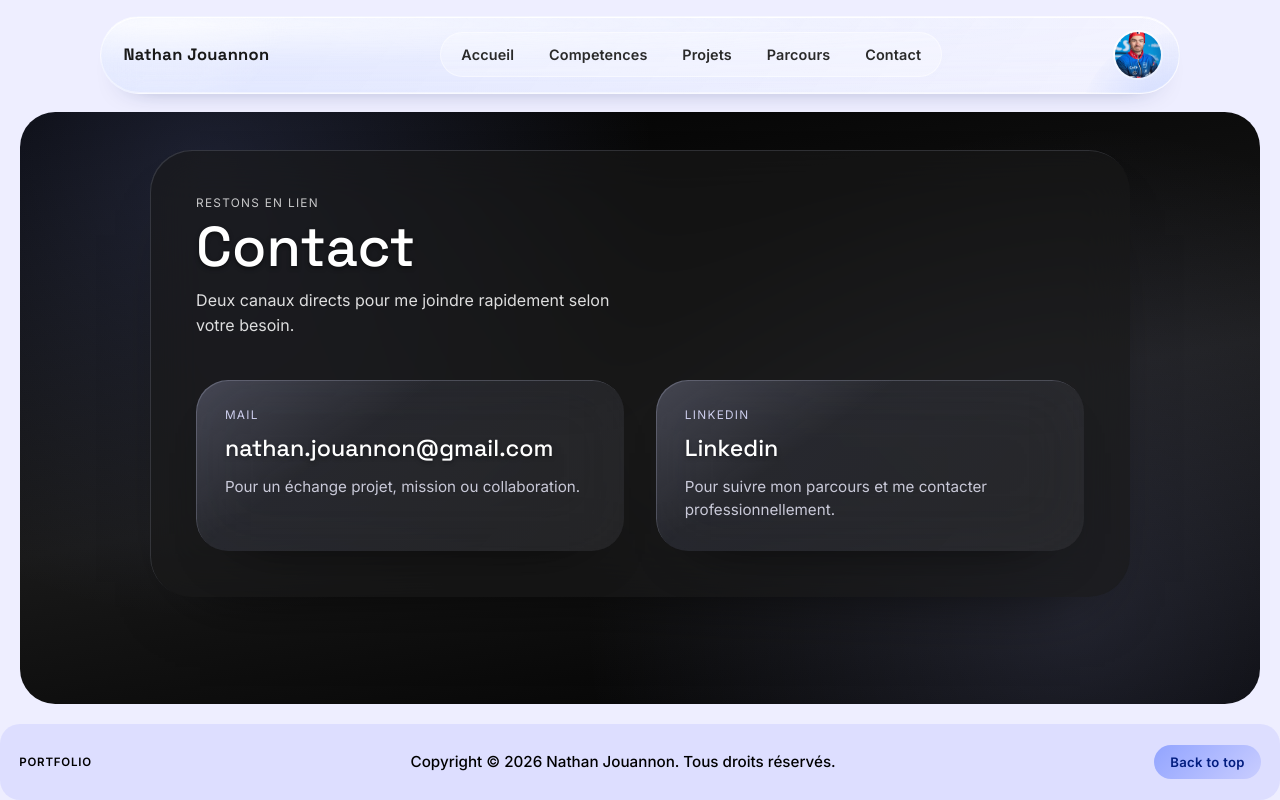
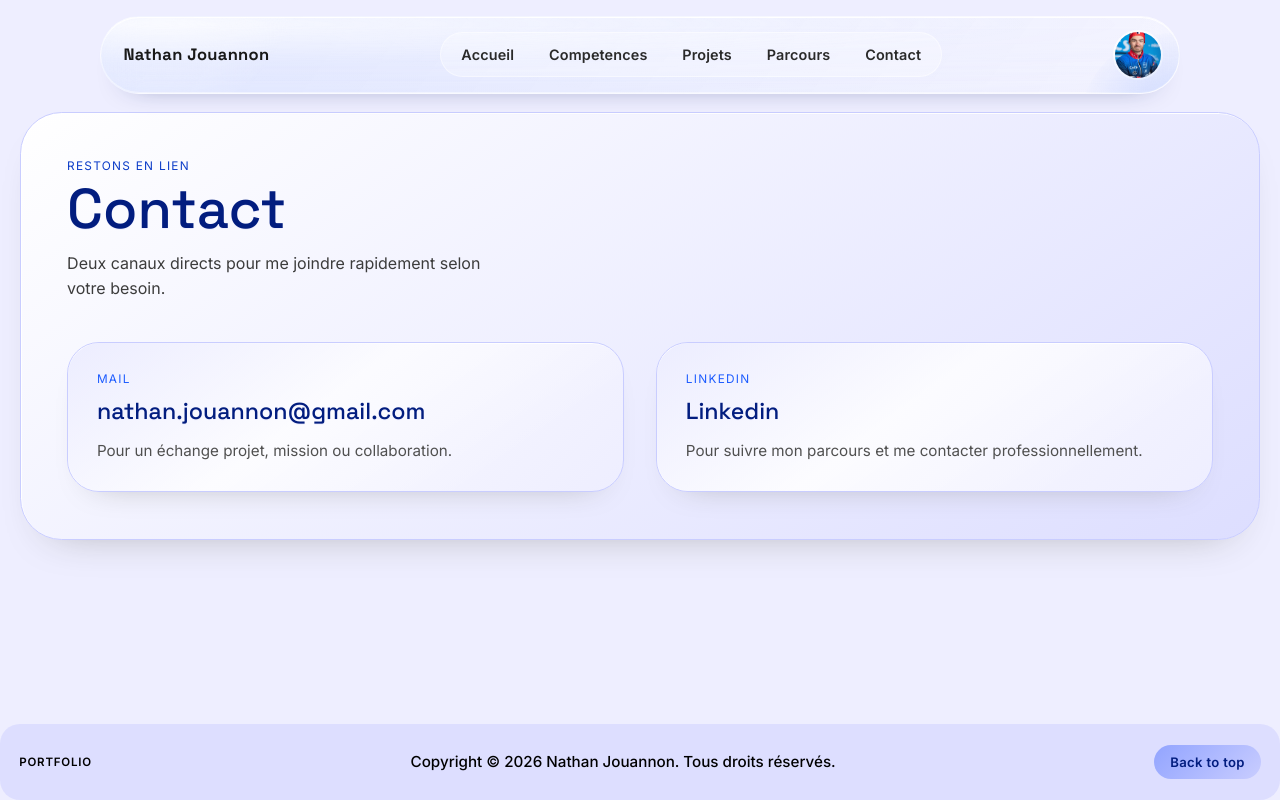
Before and after one commit to nathanjouannon/Portfolio, a React app: page /contact in a window 1280 px wide. Built offline with nearby package versions, Linux system fonts and the light colour scheme; the HTML template or start-up script is replaced by a standard one.

Commit message:
fix style

```diff
--- a/src/pages/Career/career.css
+++ b/src/pages/Career/career.css
@@ -196,11 +196,6 @@
   inset: 0;
   border-radius: inherit;
   pointer-events: none;
-  background: linear-gradient(
-    145deg,
-    color-mix(in srgb, var(--bleu-50) 72%, transparent),
-    transparent 38%
-  );
   opacity: 0.95;
 }
 
--- a/src/pages/Contact/contact.css
+++ b/src/pages/Contact/contact.css
@@ -3,39 +3,24 @@
 .contact-page {
   width: 100%;
   min-height: 100%;
-  padding: clamp(1.2rem, 3vw, 2.5rem);
-  border-radius: 2.2rem;
-  background:
-    radial-gradient(
-      circle at 15% 10%,
-      color-mix(in srgb, var(--bleu-500) 18%, transparent),
-      transparent 38%
-    ),
-    radial-gradient(
-      circle at 85% 85%,
-      color-mix(in srgb, var(--bleu-400) 16%, transparent),
-      transparent 42%
-    ),
-    linear-gradient(170deg, var(--black-950) 0%, var(--black-900) 55%, var(--black-950) 100%);
-  overflow: hidden;
 }
 
 .contact-shell {
   position: relative;
-  max-width: 980px;
   margin: 0 auto;
   padding: clamp(1.4rem, 3.6vw, 3rem);
   border-radius: 2.6rem;
-  background: color-mix(in srgb, var(--black-900) 62%, transparent);
-  backdrop-filter: blur(24px);
+  background: linear-gradient(145deg, var(--bleu-50) 0%, var(--bleu-200) 100%);
+  border: 1px solid var(--bleu-300);
+  backdrop-filter: blur(14px);
   box-shadow:
-    0 35px 70px -50px color-mix(in srgb, var(--black-950) 85%, transparent),
-    inset 1px 1px 0 color-mix(in srgb, var(--bleu-200) 14%, transparent);
+    0 20px 45px -32px var(--black-300),
+    inset 1px 1px 0 var(--bleu-50);
 }
 
 .contact-kicker {
   margin: 0;
-  color: color-mix(in srgb, var(--bleu-50) 76%, transparent);
+  color: var(--bleu-800);
   font-family: 'Inter', sans-serif;
   font-size: 0.74rem;
   letter-spacing: 0.08rem;
@@ -44,17 +29,17 @@
 
 .contact-title {
   margin: 0.45rem 0 0;
-  color: var(--bleu-50);
+  color: var(--bleu-900);
   font-family: 'Space Grotesk', sans-serif;
   font-size: clamp(2.2rem, 5vw, 3.5rem);
   line-height: 1.05;
-  text-shadow: 0 2px 4px color-mix(in srgb, var(--black-950) 50%, transparent);
+  text-shadow: 0 1px 0 var(--bleu-100);
 }
 
 .contact-intro {
   margin: 0.75rem 0 0;
   max-width: 42ch;
-  color: color-mix(in srgb, var(--bleu-50) 86%, transparent);
+  color: var(--black-700);
   font-family: 'Inter', sans-serif;
   font-size: 1rem;
   line-height: 1.55;
@@ -72,17 +57,12 @@
   isolation: isolate;
   padding: clamp(1.1rem, 2.5vw, 1.8rem);
   border-radius: 2rem;
-  background:
-    linear-gradient(
-      130deg,
-      color-mix(in srgb, var(--bleu-500) 8%, transparent),
-      color-mix(in srgb, var(--bleu-300) 4%, transparent)
-    ),
-    color-mix(in srgb, var(--black-700) 18%, transparent);
-  backdrop-filter: blur(32px);
+  background: linear-gradient(135deg, var(--bleu-50) 0%, var(--bleu-100) 100%);
+  border: 1px solid var(--bleu-300);
+  backdrop-filter: blur(18px);
   box-shadow:
-    0 28px 60px -45px color-mix(in srgb, var(--black-950) 95%, transparent),
-    inset 1px 1px 0 color-mix(in srgb, var(--bleu-200) 20%, transparent);
+    0 16px 35px -28px var(--black-300),
+    inset 1px 1px 0 var(--bleu-50);
 }
 
 .contact-card::before {
@@ -91,18 +71,14 @@
   inset: 0;
   border-radius: inherit;
   pointer-events: none;
-  background: linear-gradient(
-    145deg,
-    color-mix(in srgb, var(--bleu-200) 20%, transparent),
-    transparent 36%
-  );
-  opacity: 0.8;
+  background: linear-gradient(145deg, var(--bleu-200), var(--bleu-50) 45%, transparent 80%);
+  opacity: 0.55;
   z-index: -1;
 }
 
 .contact-label {
   margin: 0;
-  color: color-mix(in srgb, var(--bleu-200) 90%, transparent);
+  color: var(--bleu-700);
   font-family: 'Inter', sans-serif;
   font-size: 0.74rem;
   letter-spacing: 0.08rem;
@@ -112,26 +88,28 @@
 .contact-link {
   display: inline-block;
   margin-top: 0.7rem;
-  color: var(--bleu-50);
+  color: var(--bleu-900);
   font-family: 'Space Grotesk', sans-serif;
   font-size: clamp(1.15rem, 2.2vw, 1.45rem);
   line-height: 1.25;
   text-decoration: none;
-  text-shadow: 0 2px 4px color-mix(in srgb, var(--black-950) 35%, transparent);
+  text-shadow: 0 1px 0 var(--bleu-100);
   transition:
     transform 180ms ease,
+    color 180ms ease,
     filter 180ms ease;
 }
 
 .contact-link:hover,
 .contact-link:focus-visible {
   transform: translateY(-2px);
-  filter: drop-shadow(0 0 8px color-mix(in srgb, var(--bleu-400) 35%, transparent));
+  color: var(--bleu-700);
+  filter: drop-shadow(0 6px 10px var(--bleu-300));
 }
 
 .contact-help {
   margin: 0.85rem 0 0;
-  color: color-mix(in srgb, var(--bleu-100) 82%, transparent);
+  color: var(--black-600);
   font-family: 'Inter', sans-serif;
   font-size: 0.95rem;
   line-height: 1.5;
```
